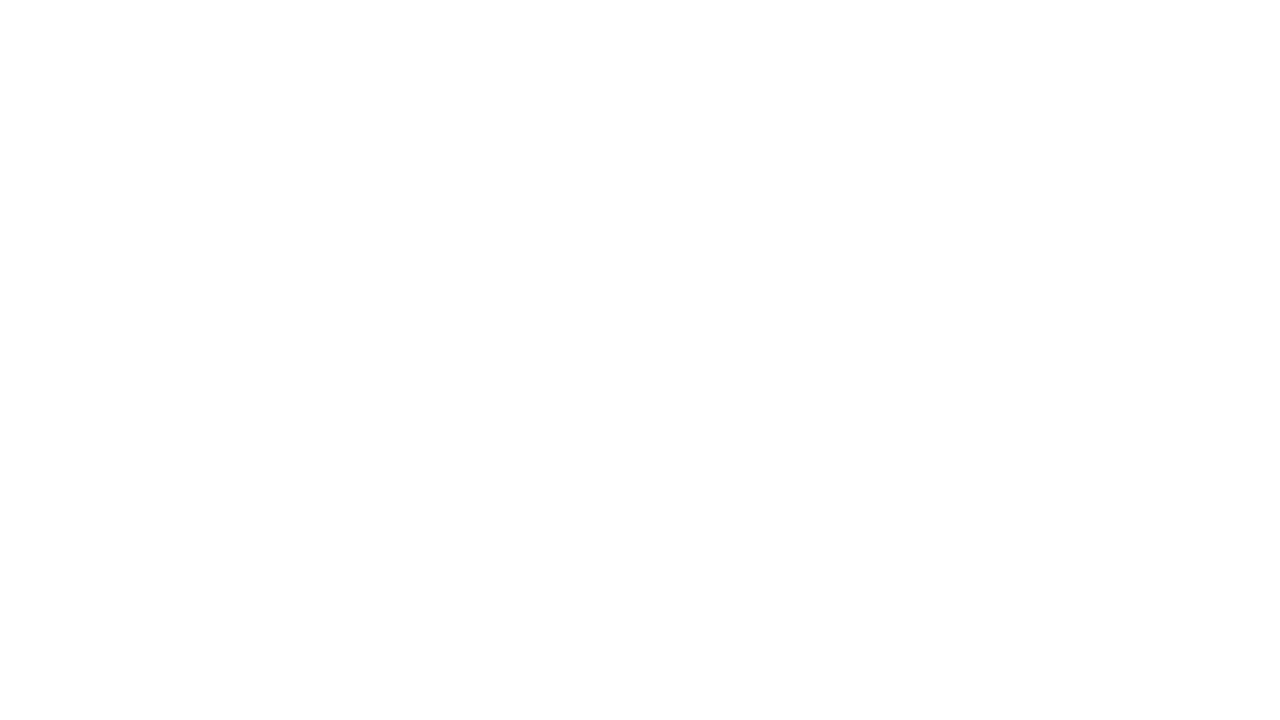
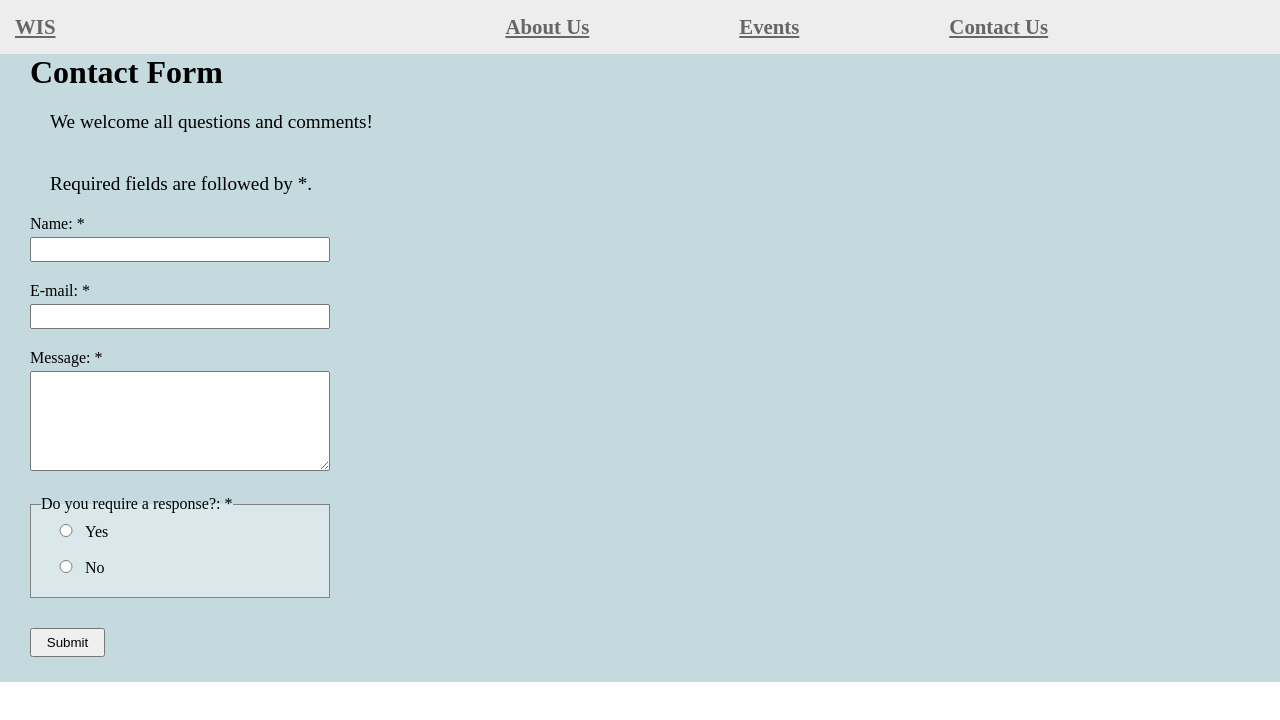
Before and after one commit to lydiamae/coding-club-website, a plain HTML site: page contact.html in a window 1280 px wide. Drawn offline with Linux system fonts and the light colour scheme; a web font is replaced by a local one.

Commit message:
Apply header/nav to every page, add contact form on contact us page

```diff
--- a/about.html
+++ b/about.html
@@ -0,0 +1,23 @@
+<!DOCTYPE html>
+<html lang="en">
+<head>
+    <meta charset="UTF-8">
+    <meta name="viewport" content="width=device-width, initial-scale=1.0">
+    <title>Contact Us</title>
+    <link rel="stylesheet" href="/style.css">
+</head>
+<body>
+    <header>
+        <nav>
+            <section class="nav-title">
+                <a href="/index.html">WIS</a>
+            </section>
+            <section class="nav-links">
+                <a href="about.html">About Us</a>
+                <a href="events.html">Events</a>
+                <a href="contact.html">Contact Us</a>
+            </section>
+        </nav>
+    </header>
+</body>
+</html>
--- a/contact.html
+++ b/contact.html
@@ -0,0 +1,61 @@
+<!DOCTYPE html>
+<html lang="en">
+<head>
+    <meta charset="UTF-8">
+    <meta name="viewport" content="width=device-width, initial-scale=1.0">
+    <title>Contact Us</title>
+    <link rel="stylesheet" href="/style.css">
+</head>
+<body>
+    <header>
+        <nav>
+            <section class="nav-title">
+                <a href="/index.html">WIS</a>
+            </section>
+            <section class="nav-links">
+                <a href="about.html">About Us</a>
+                <a href="events.html">Events</a>
+                <a href="contact.html">Contact Us</a>
+            </section>
+        </nav>
+    </header>
+    <main>
+        <form>
+            <h1>Contact Form</h1>
+            <p>
+                We welcome all questions and comments!
+            </p>
+            <p>
+                Required fields are followed by *.
+            </p>
+            <section>
+                <label for="name">Name: *</label>
+                <input type="text" name="name" id="name" required>
+            </section>
+            <section>
+                <label for="email">E-mail: *</label>
+                    <input type="email" name="email" id="email" required>
+            </section>
+            <section>
+                <label for="message">Message: *</label>
+                <textarea name="message" id="message" required></textarea>
+            </section>
+            <section>
+                <fieldset>
+                    <legend>Do you require a response?: *</legend>
+                    <div class="fieldset-option">
+                        <input type="radio" name="radio" value="Yes">
+                        <label for="yes">Yes</label>
+                    </div>
+                    <br>
+                    <div class="fieldset-option">
+                        <input type="radio" name="radio" value="No">
+                        <label for="no">No</label>
+                    </div>
+                </fieldset>
+            </section>
+            <button type="submit">Submit</button>
+        </form>
+    </main>
+</body>
+</html>
--- a/style.css
+++ b/style.css
@@ -10,8 +10,14 @@
     font-weight: normal;
 }
 
-a:visited {
+a, a:visited {
+    text-decoration: underline;
+    font-weight: 600;
     color: hsl(89, 0%, 40%);
+}
+
+a:hover {
+    color: hsl(0, 0%, 16%);
 }
 
 body {
@@ -34,7 +40,7 @@ nav {
 }
 
 .nav-title {
-    font-size: 1.4rem;
+    font-size: 1.3rem;
     font-weight: bold;
     color: hsl(0, 0%, 18%);
 }
@@ -46,7 +52,7 @@ nav {
 }
 
 nav a {
-    font-size: 1.2rem;
+    font-size: 1.3rem;
     color: hsl(89, 0%, 40%);
 }
 
@@ -64,18 +70,91 @@ main img {
 
 main p {
     padding: 25px;
-    font-size: 1.1rem;
+    font-size: 1.2rem;
 }
 
 footer {
     display: flex;
+    flex: 1 1 0;
+    justify-content: space-evenly;
+    align-items: baseline;
+    min-height: 220px;
+    padding: 28px;
+    gap: 30px;
+    background-color: rgb(235, 235, 235);
+}
+
+footer section {
+    flex: 1 0 50%;
+}
+
+footer h3 {
+    padding-bottom: 12px;
+}
+
+footer p {
+    width: auto;
+}
+
+address {
+    padding: 5px;
+}
+
+form {
+    display: flex;
     flex-direction: column;
-    justify-content: space-around;
-    align-items: center;
-    min-height: 200px;
-    padding: 15px;
-    gap: 50px;
-    background-color: rgb(235, 235, 235);
+    align-items: baseline;
+}
+
+form p {
+    padding: 20px;
+}
+
+label {
+    display: block;
+    text-align: left;
+}
+
+input:not([type=radio]), textarea {
+    margin: 0.25rem 0 1.25rem 0;
+}
+
+input:not([type=radio]), textarea {
+    min-height: 25px;
+    width: 300px;
+}
+
+textarea {
+    min-height: 100px;
+    resize: vertical;
+}
+
+fieldset {
+    background-color: hsl(189, 28%, 89%);
+    border: 1px solid #818181;
+    width: 300px;
+    padding: 10px 10px 20px 10px;
+    text-align: left;
+}
+
+fieldset label {
+    display: inline;
+    padding-left: 5px;
+}
+
+fieldset input {
+    width: 20px;
+}
+
+.fieldset-option {
+    padding-left: 15px;
+
+}
+
+button {
+    width: 75px;
+    padding: 5px;
+    margin: 30px 25px 25px 30px;
 }
 
 @media (min-width: 1024px) {
```
Also changed, not shown: events.html (+23 -0 lines), index.html (+22 -9 lines).
